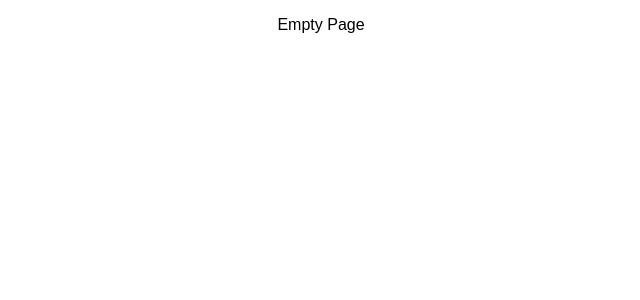
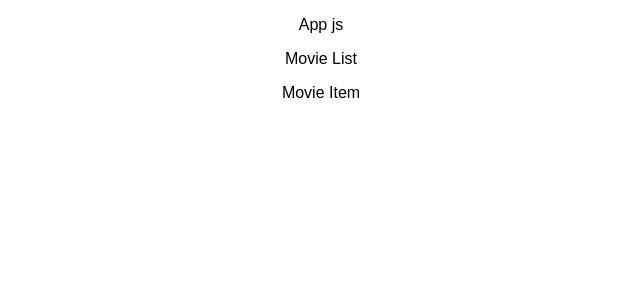
Before and after one commit to HeatherStoffels/Movie-List, a React (Create React App) app: page / in a window 1280 px wide. Shown: the top 300 px of the page, without its empty margins (319-959 px from the left). Built offline with nearby package versions, Linux system fonts and the light colour scheme.

Commit message:
created new component folders and templates

```diff
--- a/src/components/App/App.js
+++ b/src/components/App/App.js
@@ -1,12 +1,15 @@
 import React, { Component } from 'react';
 import './App.css';
+import MovieList from "../MovieList/MovieList";
 
 class App extends Component {
   // Renders the entire app on the DOM
   render() {
     return (
       <div className="App">
-        <p>Empty Page</p>
+
+        <p>App js</p>
+        <MovieList />
       </div>
     );
   }
--- /dev/null
+++ b/src/components/MovieItem/MovieItem.jsx
@@ -0,0 +1,15 @@
+import React, { Component } from 'react';
+
+
+class MovieItem extends Component {
+  // Renders individual movies
+  render() {
+    return (
+      <div className="App">
+        <p>Movie Item</p>
+      </div>
+    );
+  }
+}
+
+export default MovieItem;
--- /dev/null
+++ b/src/components/MovieList/MovieList.jsx
@@ -0,0 +1,18 @@
+import React, { Component } from 'react';
+import MovieItem from '../MovieItem/MovieItem'
+
+
+class MovieList extends Component {
+  // Renders the list of movies
+  render() {
+    return (
+        // will need a .map
+      <div className="App">
+        <p>Movie List</p>
+        <MovieItem />
+      </div>
+    );
+  }
+}
+
+export default MovieList;
```
Also changed, not shown: 1 other file (tests, documents, lock files or other folders).
